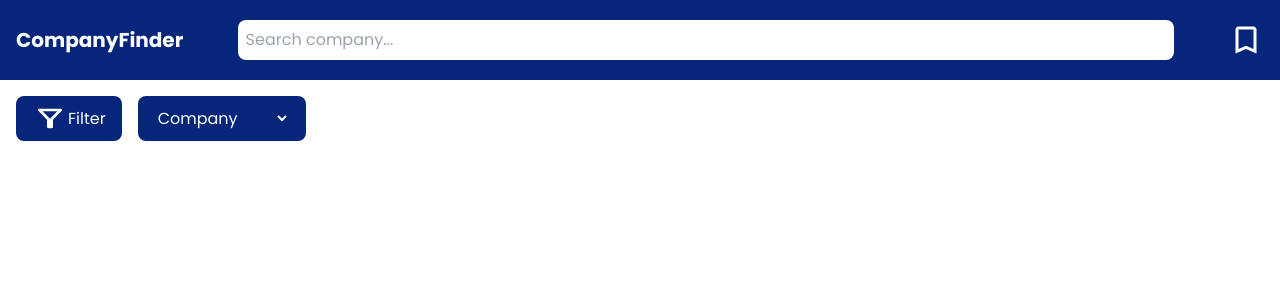
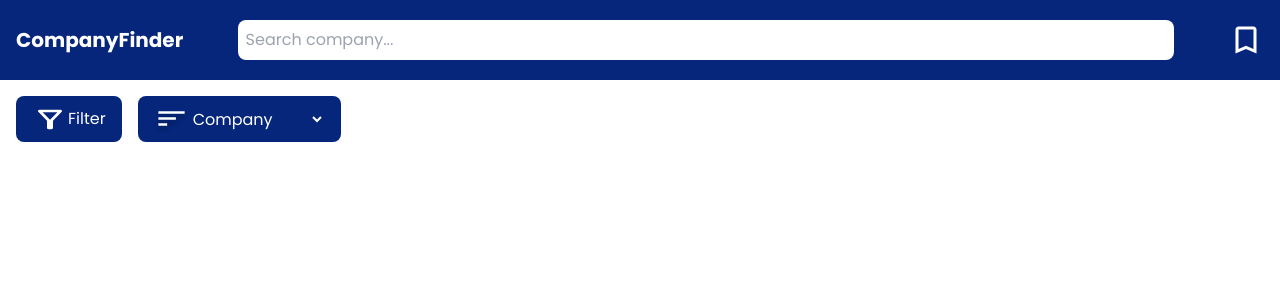
Before and after one commit to KenKindermann/CompanyFinder, a React (Vite) app: page / in a window 1280 px wide. Shown: the top 300 px of the page. Built offline with nearby package versions, Linux system fonts and the light colour scheme.

Commit message:
Add icon to OptionsButton component

```diff
--- a/src/components/controls/Buttons.jsx
+++ b/src/components/controls/Buttons.jsx
@@ -9,9 +9,10 @@ export const Button = ({ title, icon, onClick }) => {
 };
 
 // Options button
-export const OptionsButton = ({ options }) => {
+export const OptionsButton = ({ title, icon, options }) => {
   return (
     <div className="custom-button">
+      <img src={icon} alt={`${title} button`} />
       <select className="bg-transparent">
         {Object.values(options).map((title, index) => (
           <option key={index} value={title}>
```
